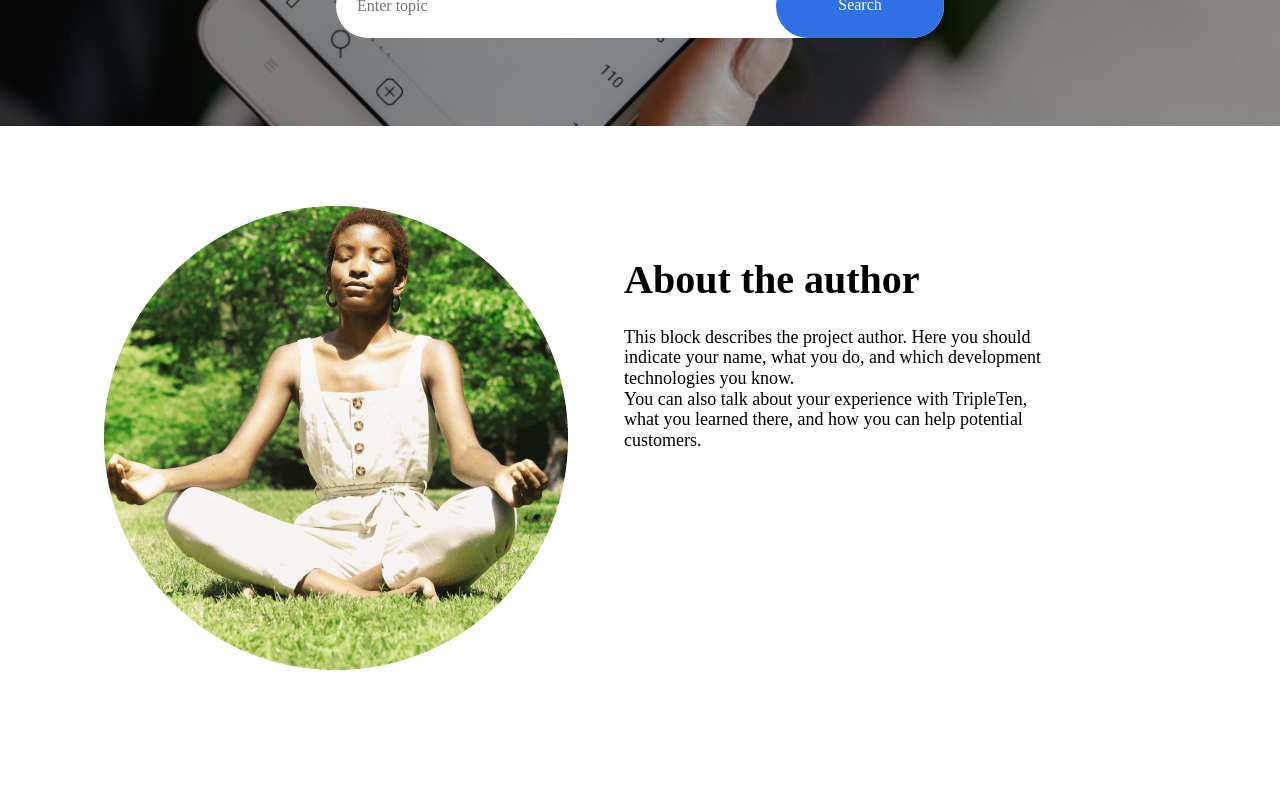
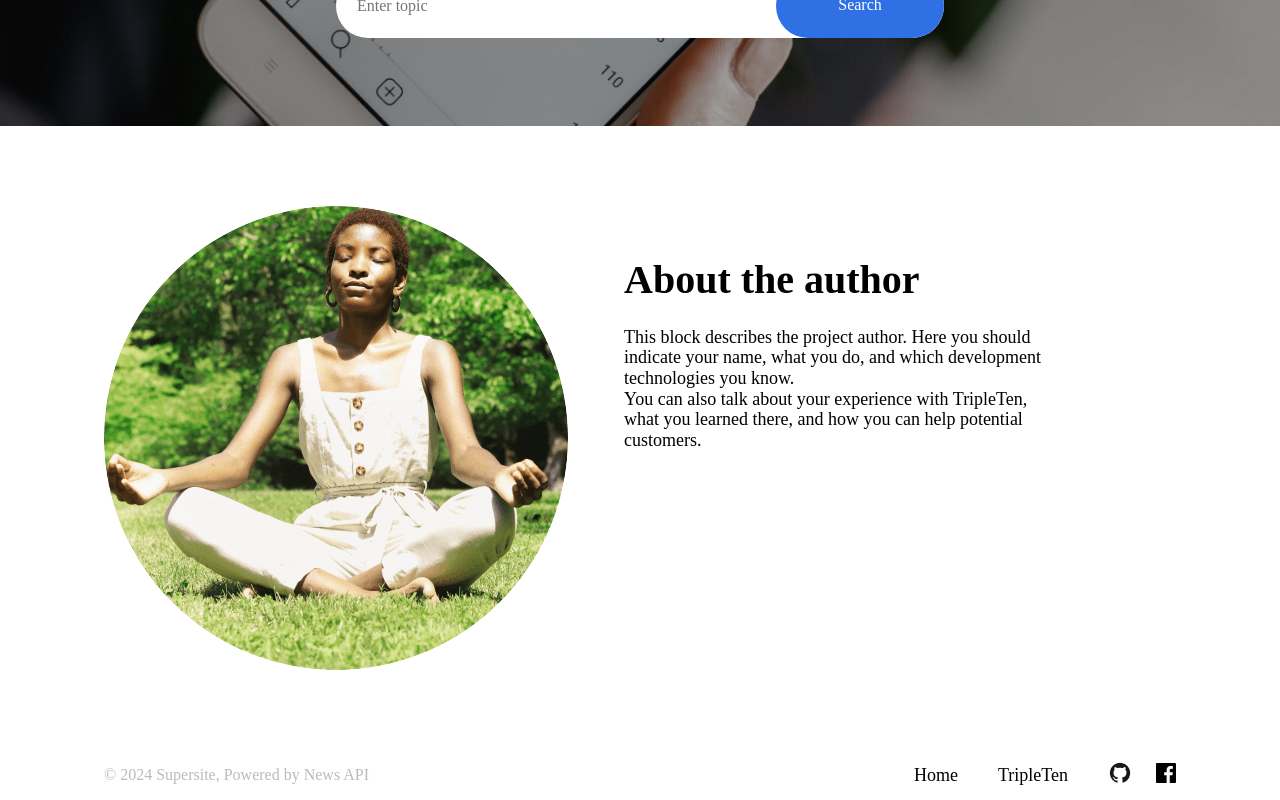
Before and after one commit to save-on/news-explorer-frontend, a React (Vite) app: page / in a window 1280 px wide. Shown: the part 465-1265 px from the top of the page. Before the commit the page ends 1215 px from the top, so only its background shows below. Built offline with nearby package versions, Linux system fonts and the light colour scheme.

Commit message:
add Footer Component

```diff
--- a/src/components/About/About.css
+++ b/src/components/About/About.css
@@ -8,6 +8,7 @@
 .about__image {
   max-width: 464px;
   min-height: 464px;
+  border-radius: 50%;
 }
 
 .about__title {
--- a/src/components/App/App.jsx
+++ b/src/components/App/App.jsx
@@ -1,6 +1,7 @@
 import "./App.css";
 import Header from "../Header/Header";
 import About from "../About/About";
+import Footer from "../Footer/Footer";
 
 const App = () => {
   return (
@@ -8,6 +9,7 @@ const App = () => {
       <div className="app__content">
         <Header />
         <About />
+        <Footer />
       </div>
     </div>
   );
--- /dev/null
+++ b/src/components/Footer/Footer.css
@@ -0,0 +1,48 @@
+.footer {
+  display: flex;
+  justify-content: space-between;
+  padding: 0 104px;
+}
+
+.footer__copyright {
+  color: #b6bcbf;
+}
+
+.footer__info-list {
+  display: flex;
+  list-style-type: none;
+  align-items: center;
+  padding: 0;
+  margin: 0;
+}
+
+.footer__home-btn {
+  border: none;
+  background: none;
+  font-size: 18px;
+  margin: 0 40px 0 0;
+  padding: 0;
+  cursor: pointer;
+}
+
+.footer__tripleten-btn {
+  border: none;
+  background: none;
+  font-size: 18px;
+  margin: 0 40px 0 0;
+  padding: 0;
+  cursor: pointer;
+}
+
+.footer__github {
+  max-width: 24px;
+  min-height: 24px;
+  margin: 0 24px 0 0;
+  cursor: pointer;
+}
+
+.footer__facebook {
+  max-width: 20px;
+  min-height: 20px;
+  cursor: pointer;
+}
--- /dev/null
+++ b/src/components/Footer/Footer.jsx
@@ -0,0 +1,31 @@
+import "./Footer.css";
+import gitHub from "../../assets/github.png";
+import faceBook from "../../assets/iconmonstr-facebook-6.png";
+
+const Footer = () => {
+  return (
+    <footer className="footer">
+      <p className="footer__copyright">© 2024 Supersite, Powered by News API</p>
+      <ul className="footer__info-list">
+        <li className="footer__info">
+          <button className="footer__home-btn" type="button">
+            Home
+          </button>
+        </li>
+        <li className="footer__info">
+          <button type="button" className="footer__tripleten-btn">
+            TripleTen
+          </button>
+        </li>
+        <li className="footer__info">
+          <img src={gitHub} alt="" className="footer__github" />
+        </li>
+        <li className="footer__info">
+          <img src={faceBook} alt="" className="footer__facebook" />
+        </li>
+      </ul>
+    </footer>
+  );
+};
+
+export default Footer;
--- a/src/components/Navigation/Navigation.css
+++ b/src/components/Navigation/Navigation.css
@@ -12,7 +12,8 @@
   /* font-family: "Roboto Slab"; */
   font-weight: 700;
   font-size: 20px;
-  color: #ffffff;
+  color: #fff;
+  cursor: pointer;
 }
 
 .nav-bar__content {
--- a/src/components/SearchForm/SearchForm.css
+++ b/src/components/SearchForm/SearchForm.css
@@ -9,10 +9,9 @@
 .search-form__search-bar {
   width: 100%;
   height: 64px;
-  padding: 0;
   border: none;
   border-radius: 35px;
-  padding: 0 0 0 21px;
+  padding: 0 208px 0 21px;
   outline: none;
 }
 
```
Also changed, not shown: src/assets/github.png (added), src/assets/iconmonstr-facebook-6.png (added).
